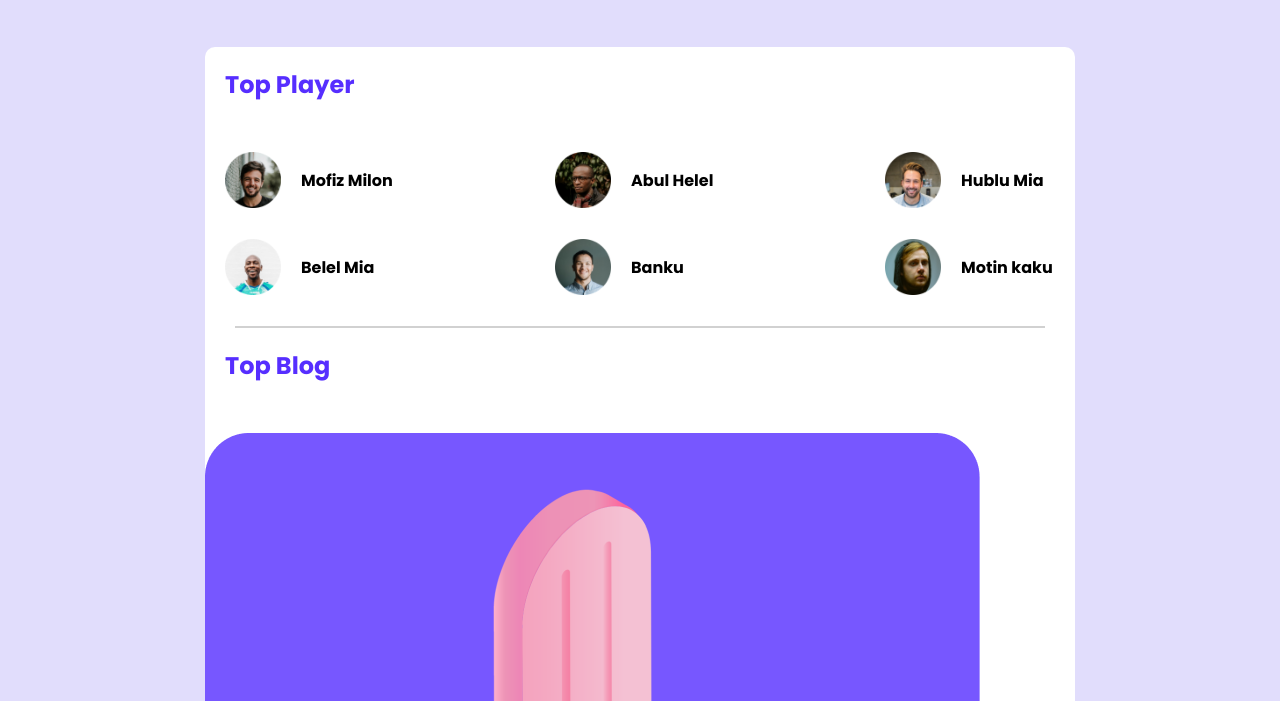
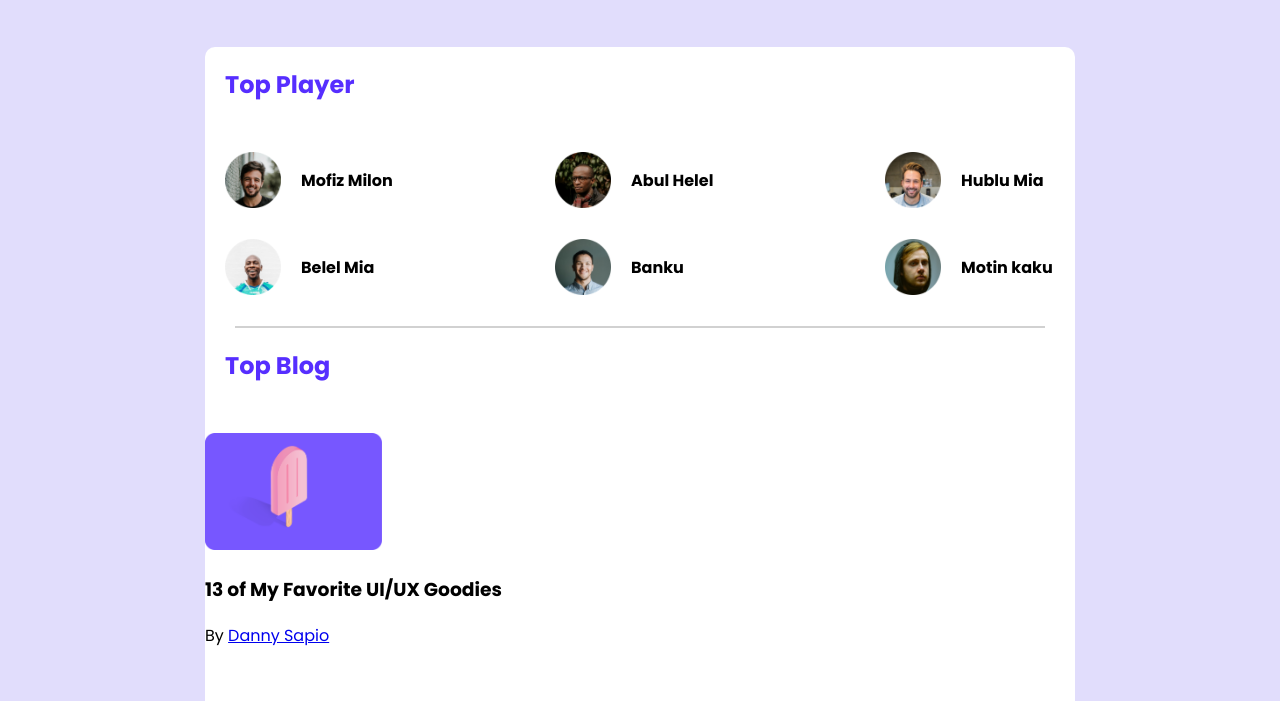
Before and after one commit to nirobcoder/Leader-board.css, a plain HTML site: page index.html in a window 1280 px wide. Shown: the part 99-800 px from the top of the page. Drawn offline with Linux system fonts and the light colour scheme.

Commit message:
top blogs

```diff
--- a/index.html
+++ b/index.html
@@ -69,6 +69,12 @@
                 <div class="thamnel">
                     <img src="images/blogs/blog-1.png" alt="">
                 </div>
+                <div class="blog-info">
+                    <h3 class="blog-details">
+                        13 of My Favorite UI/UX Goodies
+                    </h3>
+                    <p>By <a href="#">Danny Sapio</a></p>
+                </div>
             </article>
         </div>
     </section>
--- a/style.css
+++ b/style.css
@@ -89,3 +89,6 @@ main{
 /*-----------------------
  Top Blogs Style
  ------------------------*/
+ .thamnel img{
+    width: 177px;
+ }
```
